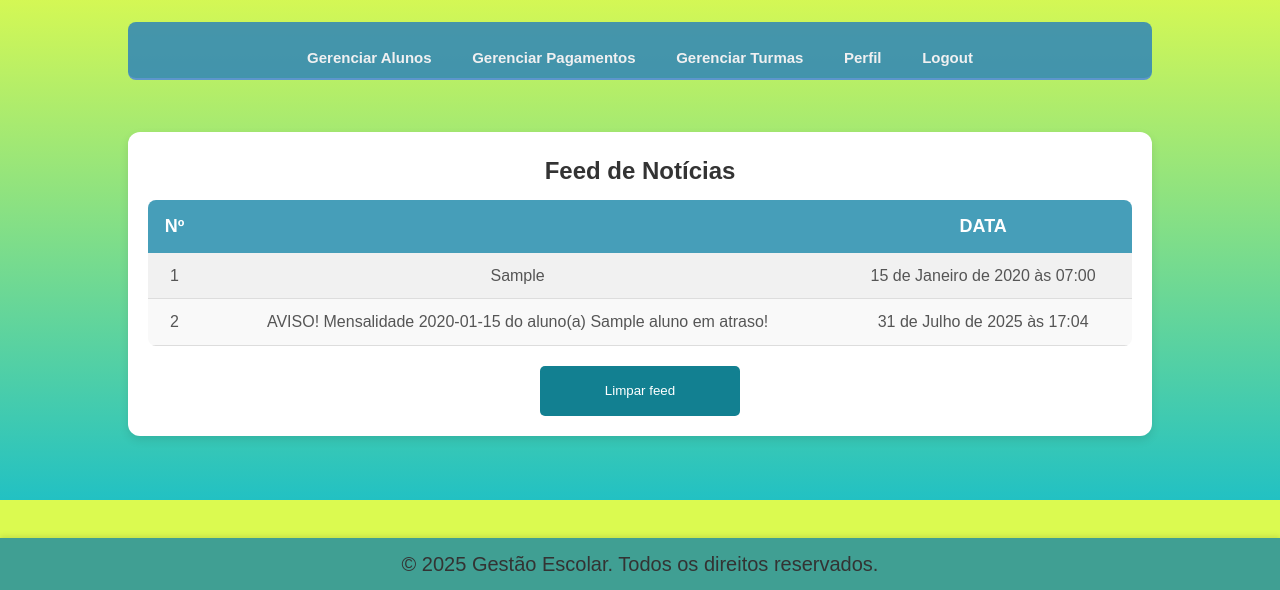
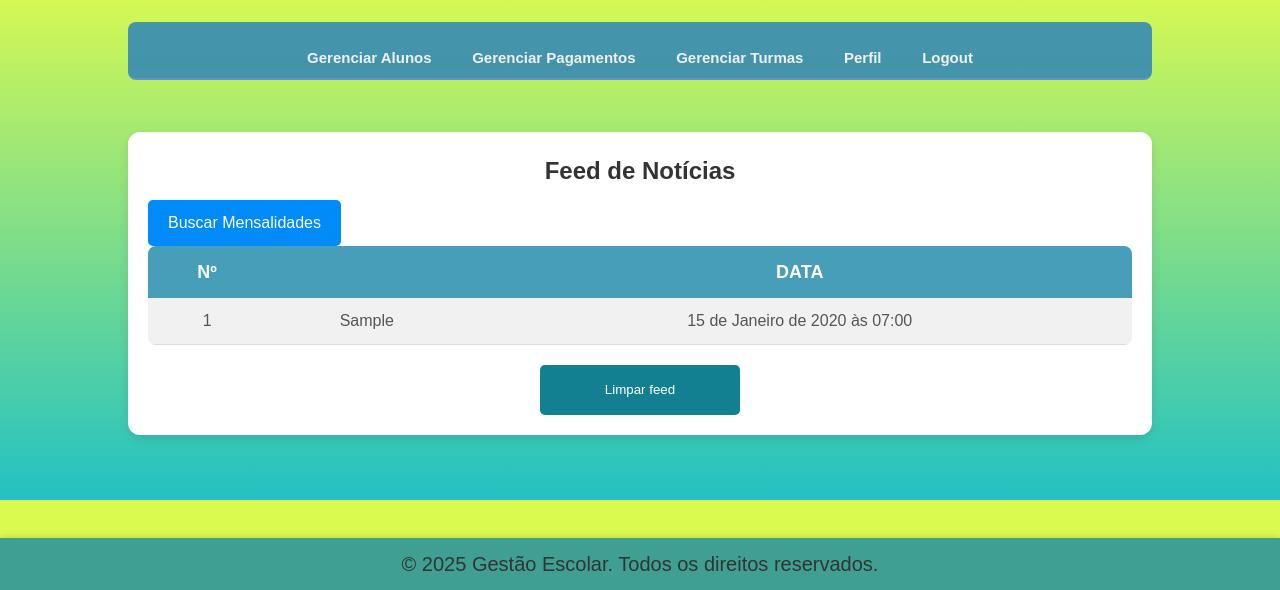
Before and after one commit to ThalesHenri/GestaoEscolar, a Django app: page /adminDashboard/ in a window 1280 px wide. Shown: the part 300-890 px from the top of the page. Run offline with Django 5.2, Linux system fonts and the light colour scheme; a user stored in the database is signed in; tables that the repository leaves empty hold one stand-in row (values such as "Sample post").

Commit message:
versão alpha

```diff
--- a/siteDjango/main/models.py
+++ b/siteDjango/main/models.py
@@ -130,6 +130,11 @@ class Feed(models.Model):
     data = models.DateTimeField(default=now)
 
 
+class ExecucaoTarefas(models.Model):
+    nome = models.CharField(max_length=100, unique=True,default="ExecucaoTarefas")
+    ultima_execucao = models.DateTimeField()
+
+
 class Mensalidade(models.Model):
     FORMA_PAGAMENTO_CHOICES = [
         ('Dinheiro', 'Dinheiro'),
--- a/siteDjango/main/templates/adminDashboard.html
+++ b/siteDjango/main/templates/adminDashboard.html
@@ -49,6 +49,7 @@
 
 <div class="feed">
     <h2>Feed de Notícias</h2>
+    <a href="{% url "get_mensalidades" %}" class="blueButton">Buscar Mensalidades</a>
     <table>
         <tr>
             <th>Nº</th>
--- a/siteDjango/main/urls.py
+++ b/siteDjango/main/urls.py
@@ -7,6 +7,7 @@ from .views import aplicarDesconto, editar_perfil
 urlpatterns = [
     path('', views.home, name='home'),
     path('login/', views.login, name='login'),
+    path('get_mensalidades/', views.get_mensalidades, name='get_mensalidades'),
     path('registrar/', views.registrar, name='registrar'),
     path('adminDashboard/', views.adminDashboard, name='adminDashboard'),
     path('addTurma/', views.addTurma, name='addTurma'),
--- a/siteDjango/main/views.py
+++ b/siteDjango/main/views.py
@@ -10,7 +10,7 @@ from django.db.models import Q, Sum, F, Case, When
 from django.contrib.auth.models import User
 from django.contrib.messages import get_messages
 from django.contrib import messages
-from .models import Turma, Aluno, Mensalidade, Perfil, Feed
+from .models import Turma, Aluno, Mensalidade, Perfil, Feed, ExecucaoTarefas
 from datetime import date
 from django.utils.timezone import now
 
@@ -122,6 +122,7 @@ def login(request):
     if request.method == 'POST':
         nome = request.POST.get('nome')
         senha = request.POST.get('senha')
+
 
         # Tenta autenticar o usuário com o sistema padrão do Django
         usuario = authenticate(request, username=nome, password=senha)
@@ -315,22 +316,24 @@ def get_mensalidades(request):
     #carrega as mensalidades dos alunos que estão atrasadas
     mensalidades = Mensalidade.objects.all()
     hoje = date.today()
+
+
     for mensalidade in mensalidades:
         if mensalidade.data_vencimento < hoje:
-            mensalidade.status = "Atrasada"
+            mensalidade.status = "Em Atraso"
             #cria um feed para cada mensalidade atrasada
             feed = Feed(
                 acao=f"AVISO! Mensalidade {mensalidade.data_vencimento.strftime('%Y-%m-%d')} do aluno(a) {mensalidade.aluno.nome} em atraso!", data=timezone.now()
                 )
             feed.save()
             mensalidade.save()
+    return redirect('adminDashboard')
 
 
 
 @login_required
 def adminDashboard(request):
     usuario = request.user
-    get_mensalidades(request)
     feeds = Feed.objects.all()
 
     context = {
```
